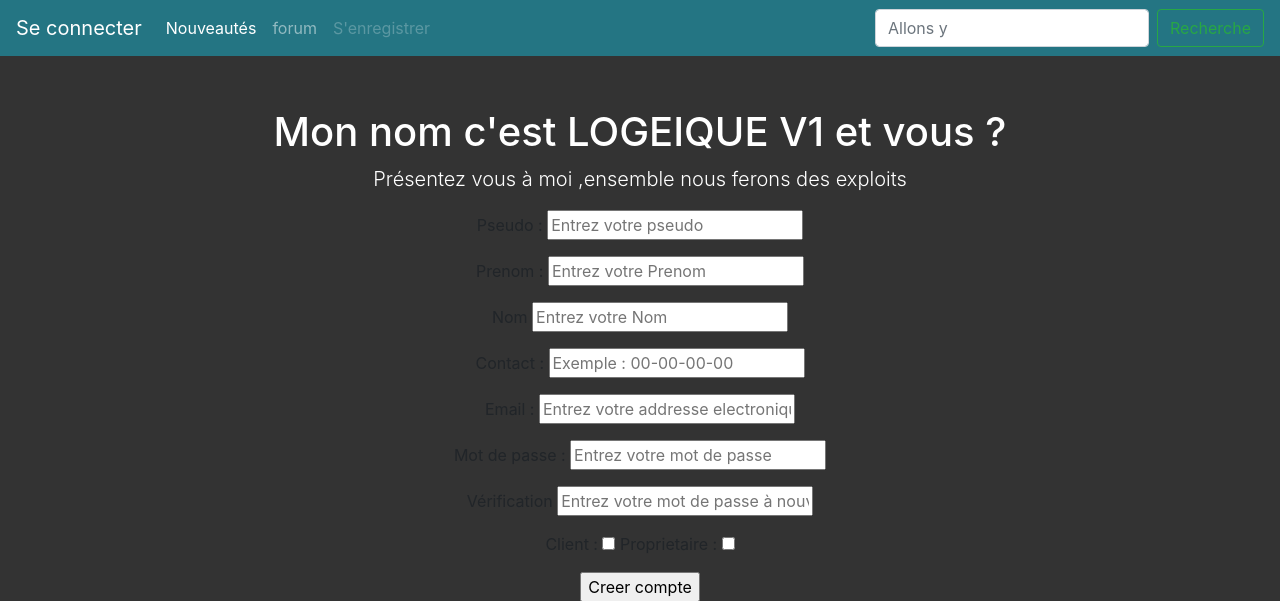
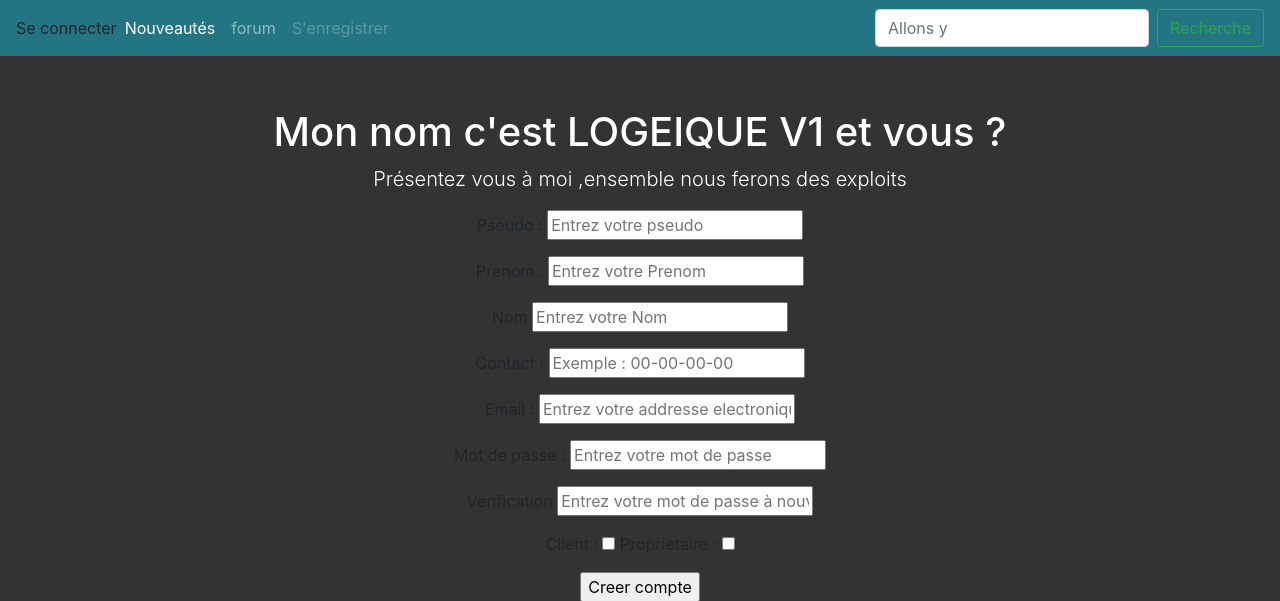
Before and after one commit to dedemilano/LOGEIQUE, a Django app: page /signup in a window 1280 px wide. Shown: the top 601 px of the page. Run offline with Django 3.2, Linux system fonts and the light colour scheme; some libraries are stand-ins or nearby versions.

Commit message:
changement d'emplacement navbarbrand1

```diff
--- a/spaces/templates/spaces/base.html
+++ b/spaces/templates/spaces/base.html
@@ -44,8 +44,8 @@
     <header>
         <!-- Fixed navbar -->
         <nav class="navbar navbar-expand-md navbar-dark fixed-top" id="nav1">
-            <a class="navbar-brand" id="navbarbrand1"
-                href="{% url 'spaces:signup' %}">{% block navbarbrand1 %}S'enregistrer{% endblock navbarbrand1 %}</a>
+            {% block navbarbrand1 %}<a class="navbar-brand" id="navbarbrand1"
+                href="{% url 'spaces:signup' %}">S'enregistrer</a>{% endblock navbarbrand1 %}
             <button class="navbar-toggler" type="button" data-toggle="collapse" data-target="#navbarCollapse"
                 aria-controls="navbarCollapse" aria-expanded="false" aria-label="Toggle navigation">
                 <span class="navbar-toggler-icon"></span>
```
